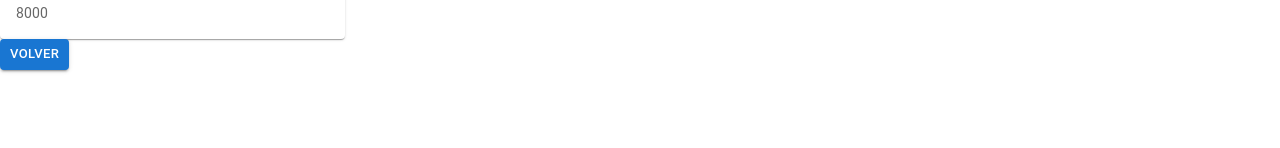
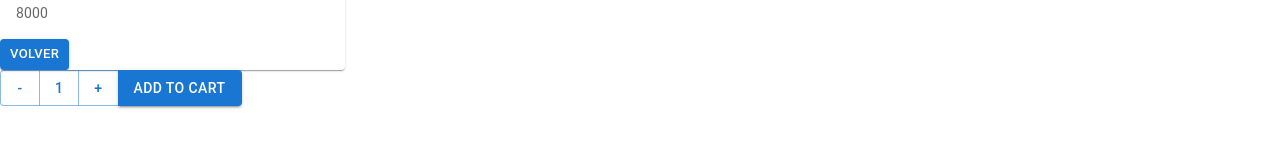
Before and after one commit to RivasMor/rivas_ecommerce, a React (Create React App) app: page /item/1010 in a window 1280 px wide. Shown: the part 326-474 px from the top of the page. Built offline with nearby package versions, Linux system fonts and the light colour scheme.

Commit message:
Sincronizar Counter

```diff
--- a/src/App.js
+++ b/src/App.js
@@ -3,6 +3,7 @@ import { BrowserRouter,Routes,Route } from 'react-router-dom';
 import ItemListContainer from './components/ItemListContainer';
 import NavBar from './components/NavBar';
 import ItemDetailContainer from './components/ItemDetailContainer';
+import Cart from './components/Cart';
 
 function App() {
   return (
@@ -12,6 +13,7 @@ function App() {
           <Route path = '/' element = { <ItemListContainer/>}/>
           <Route path = '/category/:id' element = {<ItemListContainer/>}/>
           <Route path = '/item/:id' element = {<ItemDetailContainer/>}/>
+          <Route path = '/Cart' element = {<Cart/>}/>
         </Routes>
         </BrowserRouter>
   );
--- /dev/null
+++ b/src/components/ButtonCheckOut.js
@@ -0,0 +1,8 @@
+import { Button } from "@mui/material";
+import {Link} from 'react-router-dom';
+const ButtonCheckOut = () =>{
+    return(
+    <Link to= '/Cart'><Button variant="contained" > CHECKOUT</Button></Link>
+    )
+}
+export default ButtonCheckOut;
--- /dev/null
+++ b/src/components/Cart.js
@@ -0,0 +1,6 @@
+const Cart = () =>{
+    return (
+        <h1>i´m Cart</h1>
+    )
+}
+export default Cart;
--- a/src/components/ItemCount.js
+++ b/src/components/ItemCount.js
@@ -5,30 +5,34 @@ import { useState } from 'react';
 
 
 
-const ItemCount = () =>{
- let stock;
-  let initial;
+const ItemCount = ({stock,initial,onAdd}) =>{
+
    const [items,setItems] = useState(1);
-    const onAdd = () =>{
+    const more = () =>{
       if (items < stock){
         setItems(items + 1);
       }
     }
-    const onLess = () =>{
+    const less = () =>{
       if((items <= stock)&&(items>initial)){
         setItems(items - 1);
       }
     }
+    const onAddLocal = () => {
+      onAdd(items);
+
+    }
+
 
 
     return(
       <>
   <ButtonGroup variant="outlined" aria-label="outlined primary button group">
-  <Button onClick={onLess}>-</Button>
+  <Button onClick={less}>-</Button>
   <Button>{items}</Button>
-  <Button onClick={onAdd}>+</Button>
+  <Button onClick={more}>+</Button>
 
-<Button variant="contained" >Add to Cart</Button>
+<Button onClick = {onAddLocal}  variant="contained" >Add to Cart</Button>
 </ButtonGroup>
 
 
--- a/src/components/ItemDetail.js
+++ b/src/components/ItemDetail.js
@@ -1,5 +1,16 @@
-import {Card, CardContent, CardMedia, Typography, CardActionArea } from '@mui/material';
+import {Card, Button, CardContent, CardMedia, Typography, CardActionArea } from '@mui/material';
+import ItemCount from './ItemCount';
+import {Link} from  'react-router-dom';
+import {useState} from 'react';
+import ButtonCheckOut from './ButtonCheckOut';
 const ItemDetail = ({producto}) => {
+  const [itemCount, setItemCount] = useState(0);
+
+  const onAdd = (quantAdd) =>{
+    console.log(quantAdd)
+    setItemCount(quantAdd);
+
+  }
     return(
         <>
         <Card sx={{ maxWidth: 345}}>
@@ -21,8 +32,18 @@ const ItemDetail = ({producto}) => {
             {producto.price}
           </Typography>
         </CardContent>
+        <Link to = '/'><Button size="small" variant="contained">Volver</Button></Link>
       </CardActionArea>
     </Card>
+    {
+    (itemCount === 0)
+    ? <ItemCount stock = {5} initial = {0}  onAdd = {onAdd}/>
+    : <ButtonCheckOut/>
+    }
+
+
+
+
         </>
     )
 
--- a/src/components/ItemDetailContainer.js
+++ b/src/components/ItemDetailContainer.js
@@ -30,7 +30,6 @@ const ItemDetailContainer = () =>{
     return (
         <>
          <ItemDetail producto = {product} />
-         <Link to = '/'><Button size="small" variant="contained">Volver</Button></Link>
         </>
     )
 }
--- a/src/components/Navbar.js
+++ b/src/components/Navbar.js
@@ -9,7 +9,6 @@ import MenuIcon from '@mui/icons-material/Menu';
 import CartWidget from './CartWidget';
 import { MenuItem } from '@mui/material';
 import {Link} from  'react-router-dom';
-
 
 
 const NavBar = () =>{
```
